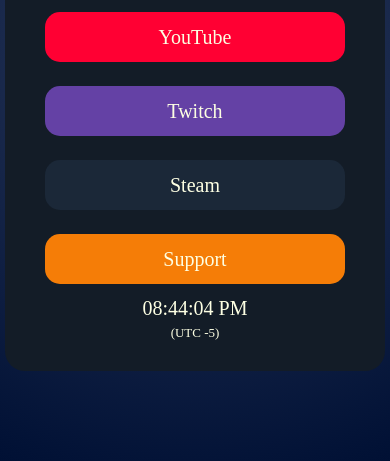
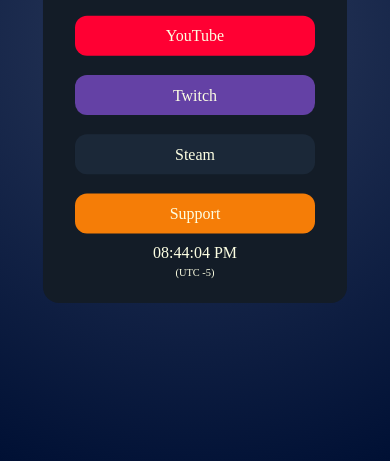
Before and after one commit to Oget565/Oget565-Website-, a plain HTML site: page index.html in a window 390 px wide. Shown: the part 399-860 px from the top of the page. Drawn offline with Linux system fonts and the light colour scheme; animation ran at ten frames a second; a web font is replaced by a local one.

Commit message:
v1.4
- Added support for mobile devices.

```diff
--- a/styles.css
+++ b/styles.css
@@ -1,4 +1,16 @@
 @import url('https://fonts.googleapis.com/css2?family=Host+Grotesk:ital,wght@0,500;1,500&display=swap');
+
+@media (max-width: 435px) {
+  body {
+    transform: scale(0.8);
+  }
+}
+
+@media (max-width: 380px), (max-height: 650px) {
+  body {
+    transform: scale(0.7);
+  }
+}
 
 body {
     min-height: 100vh;
@@ -35,7 +47,7 @@
   font-size: 15pt;
   border-radius: 20px;
   padding: 40px;
-  margin: 20px;
+
 }
 
 .stats {
```
